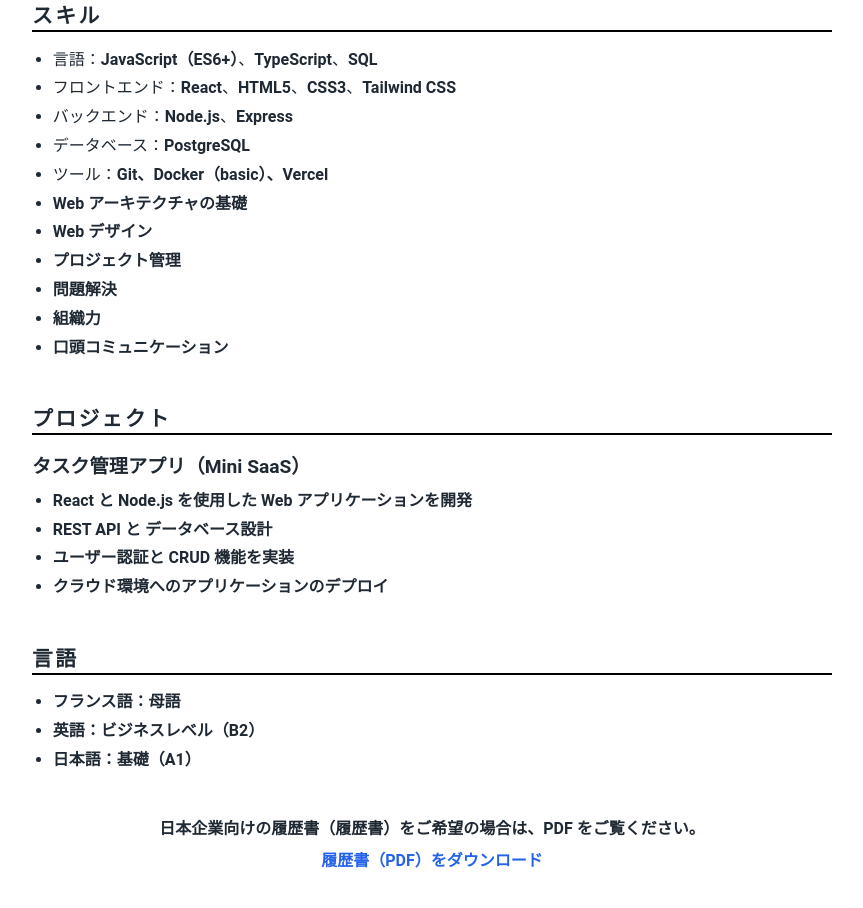
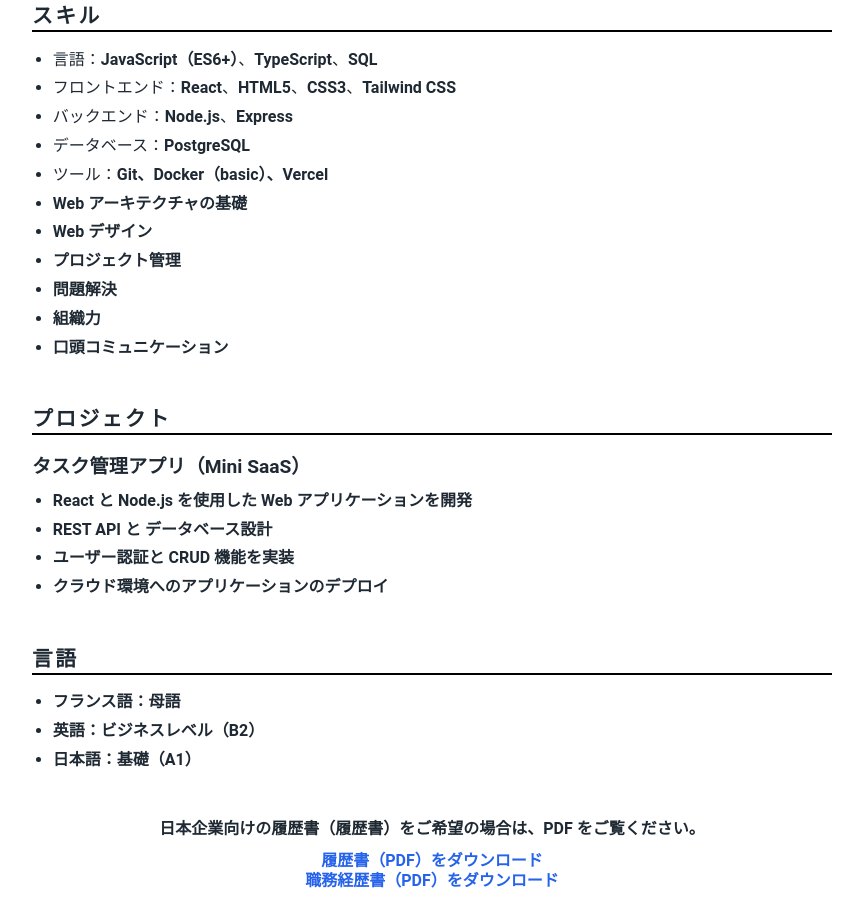
Before and after one commit to PhotomProjects/cv-international, a plain HTML site: page lang/jp/index.html in a window 1280 px wide. Shown: the part 595-1503 px from the top of the page, without its empty margins (208-1071 px from the left). Before the commit the page ends 1482 px from the top, so only its background shows below. Drawn offline with Linux system fonts and the light colour scheme.

Commit message:
added Shokumukeirekisho (doc and download available)

```diff
--- a/css/style.css
+++ b/css/style.css
@@ -209,7 +209,8 @@ strong {
 
 .rirekisho a {
     text-decoration: none;
-    color: var(--link-color)
+    color: var(--link-color);
+    display: block;
 }
 
 .rirekisho a:hover {
--- a/lang/jp/index.html
+++ b/lang/jp/index.html
@@ -179,6 +179,7 @@
         <section class="rirekisho">
             <p>日本企業向けの履歴書（履歴書）をご希望の場合は、PDF をご覧ください。</p>
             <a href="../../resume/履歴書 (latest ver - approved   厚生労働省).pdf" download>履歴書（PDF）をダウンロード</a>
+            <a href="../../resume/_Shokumukeirekisho (職務経歴書).pdf" download>職務経歴書（PDF）をダウンロード</a>
         </section>
     </main>
 </body>
```
Also changed, not shown: 1 other file.
